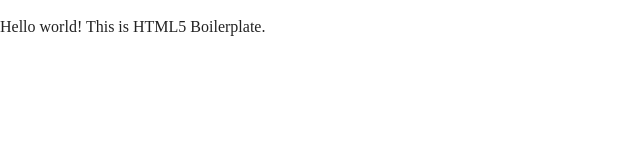
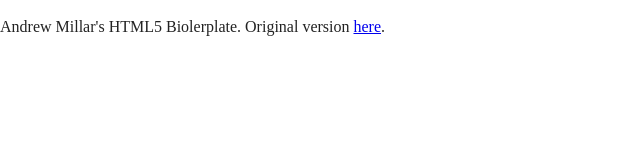
Before and after one commit to andrew-millar/boilerplate-html, a plain HTML site: page index.html in a window 1280 px wide. Shown: the whole page, without its empty margins (0-640 px from the left). Drawn offline with Linux system fonts and the light colour scheme.

Commit message:
Miner changes
Some removing of white space and changing of the text

```diff
--- a/index.html
+++ b/index.html
@@ -29,8 +29,6 @@
   <meta name="twitter:image:alt" content="">
   <!-- /socail media metas -->
 
-
-
   <link rel="stylesheet" href="css/normalize.css">
   <link rel="stylesheet" href="css/main.css">
 </head>
@@ -40,9 +38,7 @@
     <p class="browserupgrade">You are using an <strong>outdated</strong> browser. Please <a href="https://browsehappy.com/">upgrade your browser</a> to improve your experience and security.</p>
   <![endif]-->
 
-  <!-- Add your site or application content here -->
-  <p>Hello world! This is HTML5 Boilerplate.</p>
-
+  <p>Andrew Millar's HTML5 Biolerplate. Original version <a href="https://github.com/h5bp/html5-boilerplate" title="HTML5 Boilerplate - Github page">here</a>.</p>
 
   <script src="js/vendor/modernizr-3.6.0.min.js"></script>
   <script src="js/plugins.js"></script>
```
